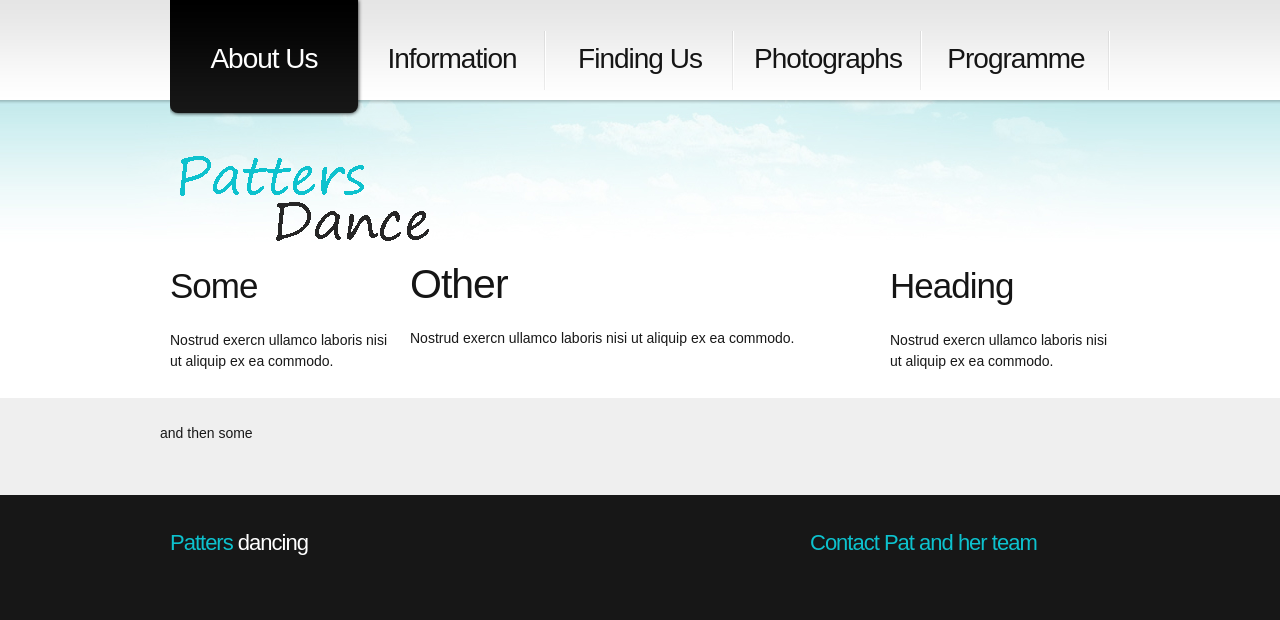
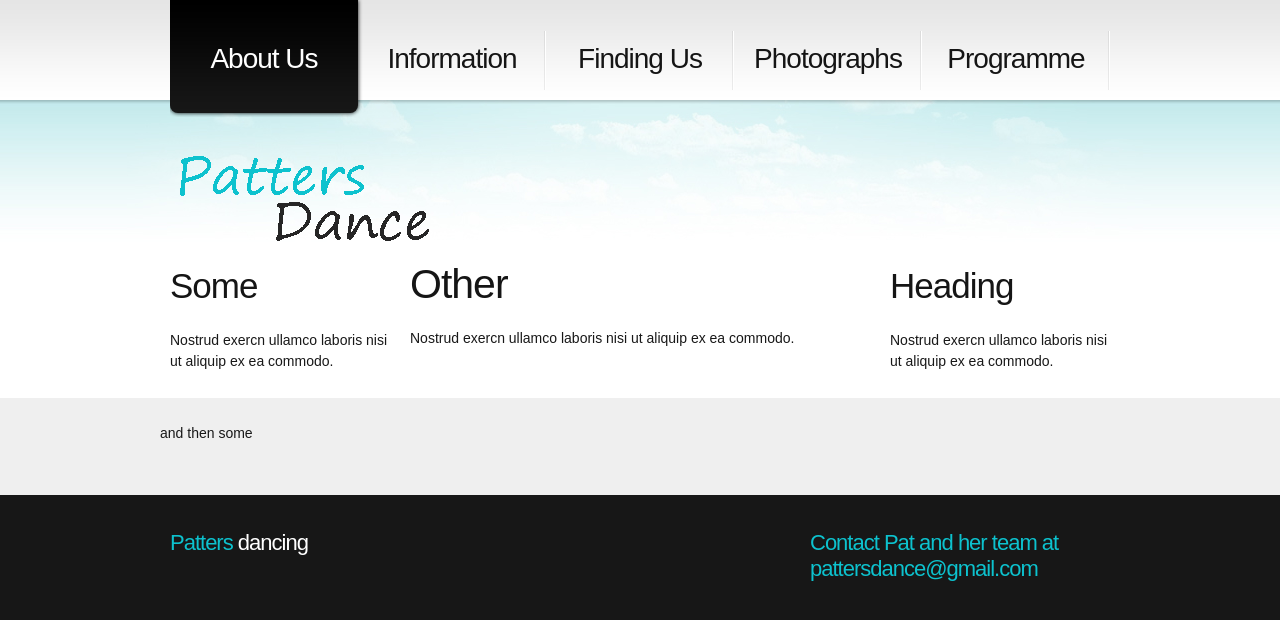
Before and after one commit to ramsayd/patters, a Jekyll site: the page built from index.md, in a window 1280 px wide. Shown: the top 620 px of the page. Built offline with Jekyll 4.4.1, drawn with Linux system fonts in a browser that asks for light colours.

Commit message:
Update page.html

```diff
--- a/_layouts/page.html
+++ b/_layouts/page.html
@@ -68,7 +68,7 @@
 					</div>
 					<div class="grid_4">
 						<div class="footer-text">
-							<strong><a>Contact Pat and her team</a></strong>
+							<strong>Contact Pat and her team at <a herf="pattersdance@gmail.com">pattersdance@gmail.com</a></strong>
 						</div>
 					</div>
 				</div>
```
